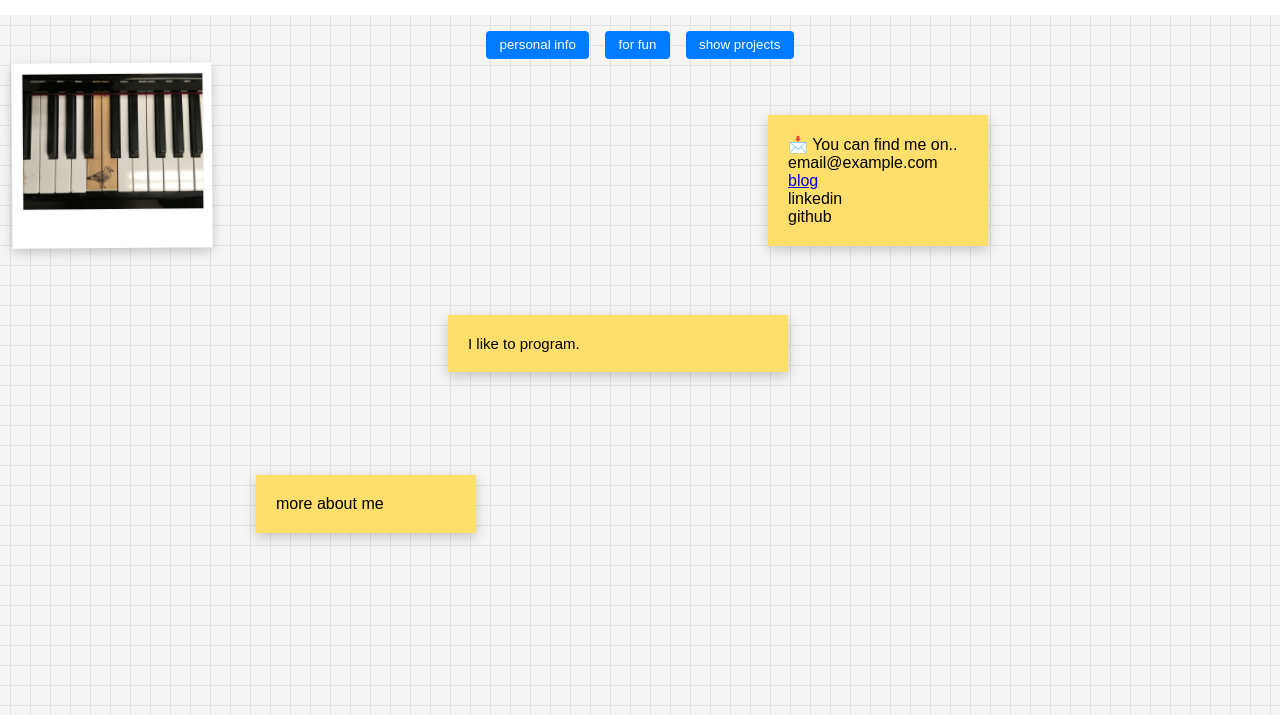
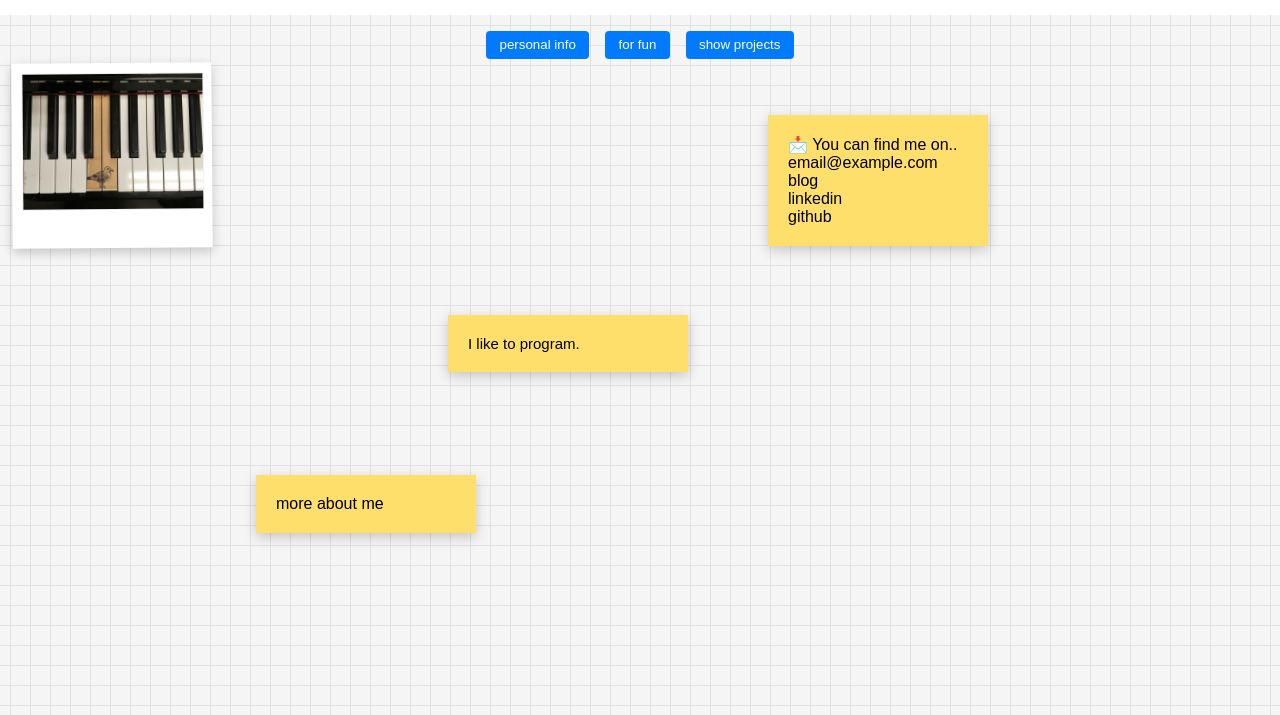
Before and after one commit to ywwjin/ywwjin.github.io, a website: page index.html in a window 1280 px wide. Shown: the part 85-800 px from the top of the page. Drawn offline with Linux system fonts and the light colour scheme; files that its build step writes are made by us from their sources; files whose address does not match are found by name.

Commit message:
add: create style.css for card layout and link highlight design

```diff
--- a/style.css
+++ b/CSS/style.css
@@ -44,7 +44,7 @@ html, body {
   padding: 10px 10px 40px 10px;
 }
 
-.card.card.image-card img {
+.card.image-card img {
   width: 100%;
   height: auto;
   border: 1px solid #eee;
@@ -82,7 +82,7 @@ html, body {
 .fixed.intro {
   top: 50%;
   left: 35%;
-  width: 300px;
+  width: 200px;
   height: auto;
   font-size: 15px;
 }
@@ -91,6 +91,38 @@ html, body {
   top: 25%;
   left: 60%;
 }
+
+
+/*todo: 아래에서 위가 아니라 좌에서 우로 바꾸기!*/
+.card.fixed.contact-card a{
+  text-decoration: none;
+  text-decoration: none; /*링크 밑줄 제거*/
+  color: inherit; /*링크 색상 제거*/
+  display: inline-block;
+
+  /* ✨ 핵심: 배경으로 형광펜 그리기 (회색-투명 그라데이션) */
+  /* 아래에서 위로(to top), 회색(#b3b3b3)을 칠함 */
+  background-image: linear-gradient(to top, #b3b3b3 100%, transparent 100%);
+
+  /* 처음 크기: 가로 100%, 세로 0% (안 보임) */
+  background-size: 100% 0%;
+  background-repeat: no-repeat;
+
+  /* 위치: 왼쪽, 바닥 */
+  background-position: left bottom;
+
+  /* 애니메이션: 크기(background-size)가 부드럽게 변함 */
+  transition: background-size 0.2s ease-in-out;
+}
+
+.card.fixed.contact-card a:hover {
+  color: inherit;
+  /* 2. 마우스 올렸을 때 동작 */
+  /* 세로 크기를 40%로 늘림 -> 형광펜이 차오르는 효과 */
+  background-size: 100% 100%;
+}
+
+
 
 .fixed.about-card {
   top: 70%;
```
